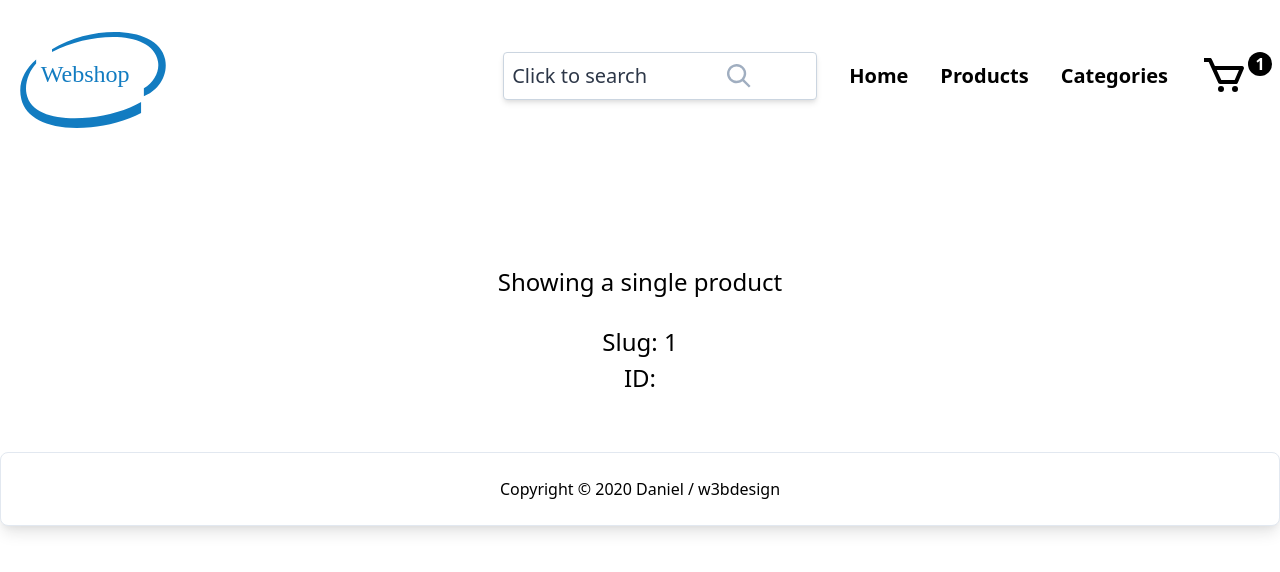
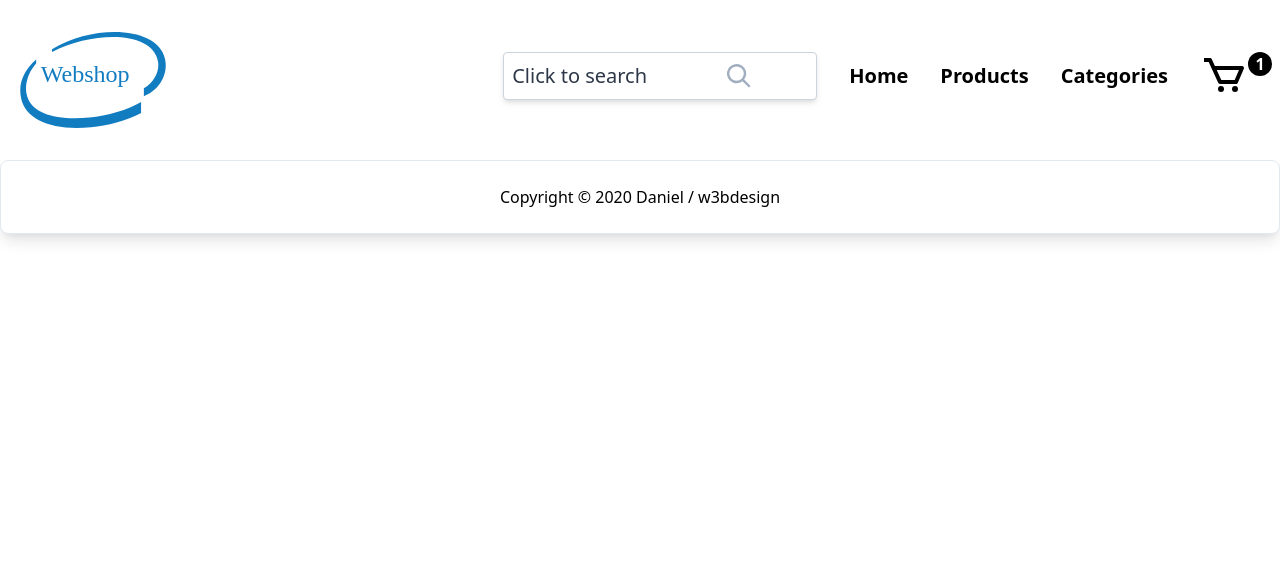
Before and after one commit to enthusiastdev121/woocommerce, a Nuxt app: page /product/1 in a window 1280 px wide. Shown: the top 572 px of the page. Built offline with nearby package versions, Linux system fonts and the light colour scheme.

Commit message:
Show data from a single product

```diff
--- a/components/Products/ShowAllProducts.vue
+++ b/components/Products/ShowAllProducts.vue
@@ -1,5 +1,5 @@
 <template>
-  <div>
+  <div v-if="products">
     <section>
       <div id="product-container" class="flex flex-wrap items-center">
         <template v-for="data in products">
--- a/components/Products/ShowSingleProduct.vue
+++ b/components/Products/ShowSingleProduct.vue
@@ -1,10 +1,15 @@
 <template>
-  <div class="mt-32 text-2xl text-center">Showing a single product</div>
+  <div v-if="product">
+    <pre>{{ product }} </pre>
+  </div>
 </template>
 
 <script>
 // https://github.com/nuxt/nuxt.js/tree/dev/examples/vue-apollo
 export default {
   name: 'ShowSingleProduct',
+  props: {
+    product: { type: Object, required: true },
+  },
 }
 </script>
--- a/pages/product/_product.vue
+++ b/pages/product/_product.vue
@@ -1,17 +1,31 @@
 <template>
   <div>
-    <ShowSingleProduct />
-    <br />
-    <div class="h-32 text-2xl text-center">
-      Slug: {{ this.$route.params.product }} <br />ID:
-      {{ this.$route.query.id }}
-    </div>
+    <ShowSingleProduct :product="product" />
   </div>
 </template>
 
 <script>
+import GET_SINGLE_PRODUCT_QUERY from '@/apollo/queries/GET_SINGLE_PRODUCT_QUERY.gql'
+
 export default {
   name: 'Product',
   layout: 'Layout',
+  computed: {
+    getSlug() {
+      return this.$route.params.product
+    },
+    getID() {
+      return this.$route.query.id
+    },
+  },
+  apollo: {
+    product: {
+      query: GET_SINGLE_PRODUCT_QUERY,
+      prefetch: ({ id, slug }) => ({ id, slug }),
+      variables() {
+        return { id: this.$route.query.id, slug: this.$route.params.product }
+      },
+    },
+  },
 }
 </script>
```
Also changed, not shown: apollo/queries/GET_CART_QUERY.gql (renamed from apollo/queries/GET_CART.gql), apollo/queries/GET_SINGLE_PRODUCT_QUERY.gql (renamed from apollo/queries/GET_SINGLE_PRODUCT.gql).
